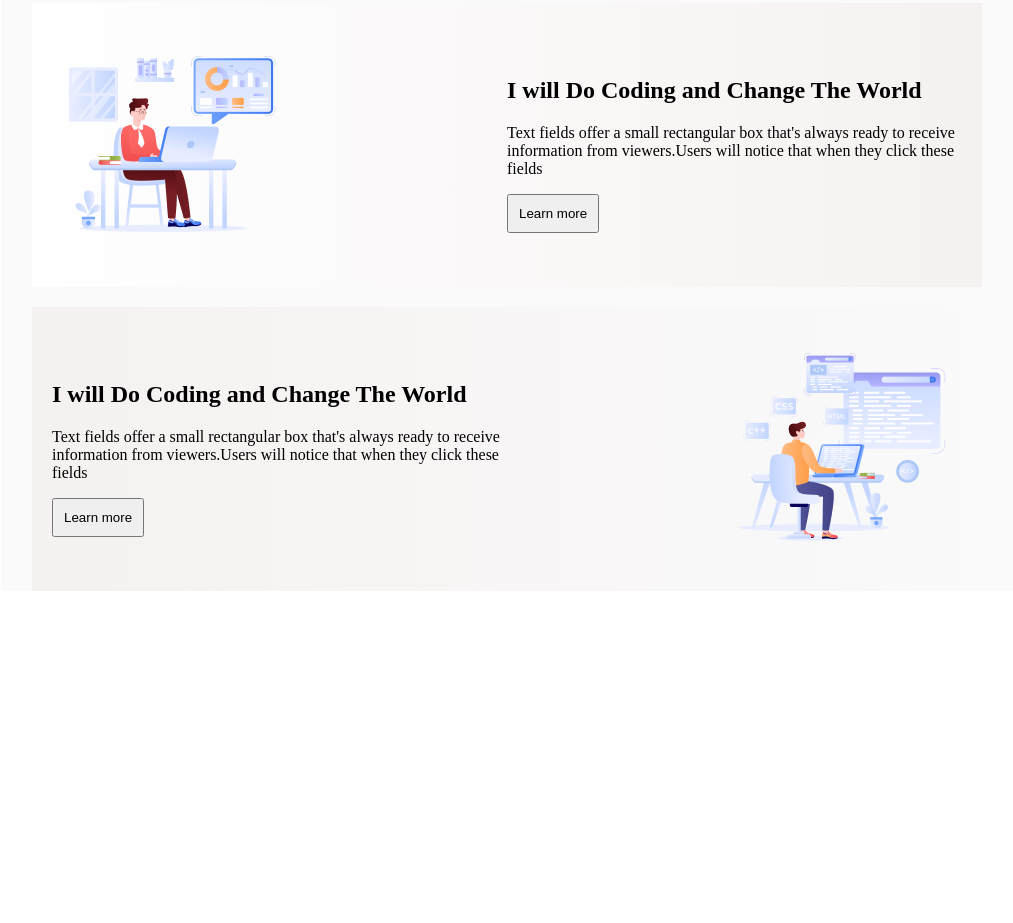
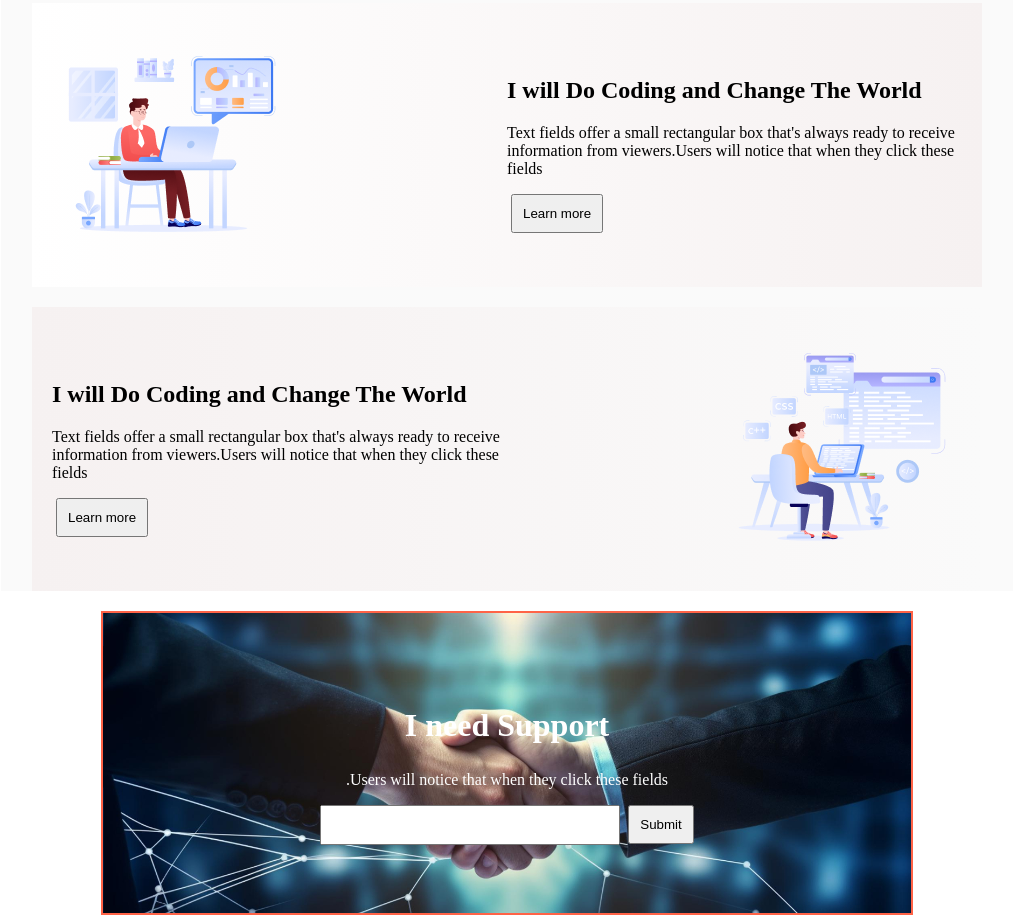
Before and after one commit to md-mohosin/assignment-1, a plain HTML site: page index.html in a window 1280 px wide. Shown: the part 1082-2005 px from the top of the page, without its empty margins (133-1146 px from the left). Before the commit the page ends 1693 px from the top, so only its background shows below. Drawn offline with Linux system fonts and the light colour scheme.

Commit message:
added need support section

```diff
--- a/index.html
+++ b/index.html
@@ -88,11 +88,23 @@
 
         </section>
 
+        <section class="support-section">
+            <div>
+                <h1>I need Support</h1>
+                <p>.Users will notice that when they click these fields</p>
+                <div>
+                    <input class="" type="search" name="" id="">
+                    <button>Submit</button>
+                </div>
+            </div>
+        </section>
     </main>
 
 
 
-    <footer></footer>
+    <footer>
+
+    </footer>
 
 </body>
 
--- a/styles/style.css
+++ b/styles/style.css
@@ -90,3 +90,52 @@ main{
 .card-content{
     width: 50%;
 }
+
+
+
+
+
+
+
+
+
+
+
+
+
+
+
+
+
+
+
+.support-section{
+    color: white;
+    width: 80%;
+    height: 300px;
+    margin: 0 auto;
+    border: 2px solid tomato;
+    display: flex;
+    justify-content: center;
+    align-items: center;
+    text-align: center;
+    background-image:url('../images/handshake.jpg');
+    background-position: center;
+    background-size: cover;
+
+
+}
+
+.support-section h1{
+    font-size: 32px;
+}
+
+
+input{
+    width: 300px;height: 40px;
+}
+
+button{
+    padding: 10px 10px;
+    margin-left: 4px;
+}
```
